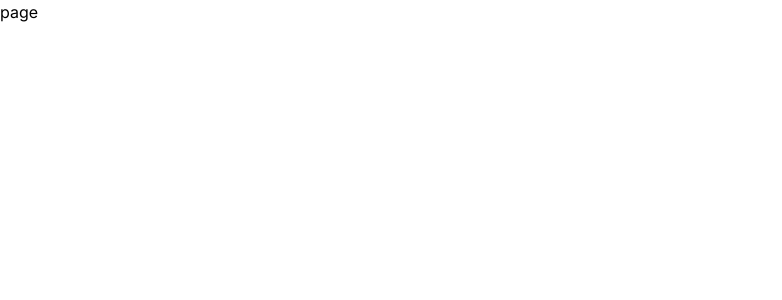
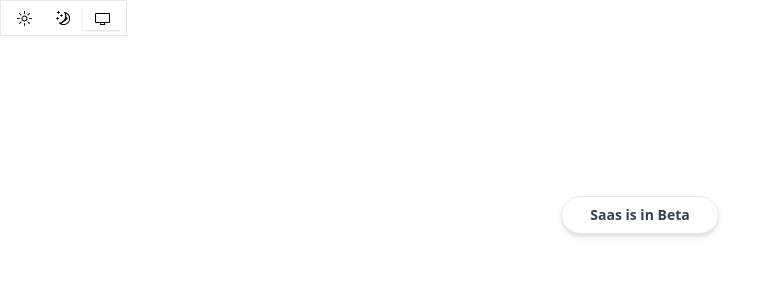
Before and after one commit to Jesse2098/form-builder, a Next.js app: page / in a window 1280 px wide. Shown: the top 300 px of the page, without its empty margins (0-782 px from the left). Built offline with nearby package versions, Linux system fonts and the light colour scheme.

Commit message:
Landing Page
Getting inspo. from "Josh tried coding" .Here i used the first 30 or so minutes of his video - "Build a Complete Saas Platform with Nextjs 13" - I really liked the way he did the landing page. So most of this is for the landing page.

```diff
--- a/package.json
+++ b/package.json
@@ -38,6 +38,7 @@
     "@radix-ui/react-toast": "^1.1.5",
     "@radix-ui/react-toggle": "^1.0.3",
     "@radix-ui/react-tooltip": "^1.0.7",
+    "@tailwindcss/typography": "^0.5.10",
     "class-variance-authority": "^0.7.0",
     "clsx": "^2.0.0",
     "cmdk": "^0.2.0",
--- a/src/app/page.tsx
+++ b/src/app/(home)/dashboard/page.tsx
@@ -1,6 +1,6 @@
 import React from 'react'
 
-function page() {
+const page = () => {
   return (
     <div>page</div>
   )
--- /dev/null
+++ b/src/app/(home)/layout.tsx
@@ -0,0 +1,20 @@
+import ThemeSwitcher from '@/components/ThemeSwitcher'
+import {UserButton} from '@clerk/nextjs'
+import { cn } from '@/lib/utils'
+import {Inter} from "next/font/google"
+
+const inter = Inter({subsets: ['latin']})
+
+export default function layout({children} : {children : React.ReactNode}) {
+  return (
+    <div className={cn("min-h-screen font-sans antialiased grainy", inter.className)}>
+        <nav>
+            <ThemeSwitcher/>
+            <UserButton afterSignOutUrl='/sign-in'/>
+        </nav>
+        <main>
+            {children}
+        </main>
+    </div>
+  )
+}
--- /dev/null
+++ b/src/app/(home)/page.tsx
@@ -0,0 +1,16 @@
+import MaxWidthWrapper from '@/components/MaxWidthWrapper'
+import React from 'react'
+
+const page = () => {
+  return (
+    <MaxWidthWrapper className='mb-12 mt-28 sm:mt-40 flex flex-col items-center justify-center text-center'>
+        <div className='mx-auto mb-4 flex max-w-fit items-center justify-center space-x-2 overflow-hidden rounded-full border border-gray-200 bg-white px-7 py-2 shadow-md backdrop-blur transition-all hover:border-gray-300 hover:bg-white/50'>
+            <p className='text-sm font-semibold text-gray-700'>
+                Saas is in Beta
+            </p>
+        </div>
+    </MaxWidthWrapper>
+  )
+}
+
+export default page
--- /dev/null
+++ b/src/components/MaxWidthWrapper.tsx
@@ -0,0 +1,20 @@
+import React from 'react'
+import { cn } from '@/lib/utils'
+
+interface MaxProps {
+    children: React.ReactNode,
+    className?: String,
+}
+
+const MaxWidthWrapper = ({
+    children,
+    className,
+} : MaxProps) => {
+  return (
+    <div className={cn('mx-auto w-full max-w-screen-xl px-2.5 md:px-20', className)}>
+        {children}
+    </div>
+  )
+}
+
+export default MaxWidthWrapper
--- /dev/null
+++ b/src/components/ThemeSwitcher.tsx
@@ -0,0 +1,43 @@
+'use client'
+
+import { useTheme } from 'next-themes'
+import React, { useEffect, useState } from 'react'
+import { Tabs, TabsList, TabsTrigger } from './ui/tabs';
+import {
+    DesktopIcon,
+    MoonIcon,
+    SunIcon
+} from '@radix-ui/react-icons'
+
+
+const ThemeSwitcher = () => {
+    const {theme, setTheme} = useTheme();
+    const [mounted, setMounted] = useState(false);
+
+    useEffect(() => {
+      setMounted(true)
+    }, [])
+
+
+    if(!mounted) {
+        return null;
+    }
+
+    return (
+        <Tabs defaultValue={theme}>
+            <TabsList className='border'>
+                <TabsTrigger value='light' onClick={() => setTheme('light')}>
+                    <SunIcon/>
+                </TabsTrigger>
+                <TabsTrigger value='dark' onClick={() => setTheme('dark')}>
+                    <MoonIcon/>
+                </TabsTrigger>
+                <TabsTrigger value='system' onClick={() => setTheme('system')}>
+                    <DesktopIcon/>
+                </TabsTrigger>
+            </TabsList>
+        </Tabs>
+    )
+}
+
+export default ThemeSwitcher
--- a/tailwind.config.js
+++ /dev/null
@@ -1,76 +0,0 @@
-/** @type {import('tailwindcss').Config} */
-module.exports = {
-  darkMode: ["class"],
-  content: [
-    './pages/**/*.{ts,tsx}',
-    './components/**/*.{ts,tsx}',
-    './app/**/*.{ts,tsx}',
-    './src/**/*.{ts,tsx}',
-	],
-  theme: {
-    container: {
-      center: true,
-      padding: "2rem",
-      screens: {
-        "2xl": "1400px",
-      },
-    },
-    extend: {
-      colors: {
-        border: "hsl(var(--border))",
-        input: "hsl(var(--input))",
-        ring: "hsl(var(--ring))",
-        background: "hsl(var(--background))",
-        foreground: "hsl(var(--foreground))",
-        primary: {
-          DEFAULT: "hsl(var(--primary))",
-          foreground: "hsl(var(--primary-foreground))",
-        },
-        secondary: {
-          DEFAULT: "hsl(var(--secondary))",
-          foreground: "hsl(var(--secondary-foreground))",
-        },
-        destructive: {
-          DEFAULT: "hsl(var(--destructive))",
-          foreground: "hsl(var(--destructive-foreground))",
-        },
-        muted: {
-          DEFAULT: "hsl(var(--muted))",
-          foreground: "hsl(var(--muted-foreground))",
-        },
-        accent: {
-          DEFAULT: "hsl(var(--accent))",
-          foreground: "hsl(var(--accent-foreground))",
-        },
-        popover: {
-          DEFAULT: "hsl(var(--popover))",
-          foreground: "hsl(var(--popover-foreground))",
-        },
-        card: {
-          DEFAULT: "hsl(var(--card))",
-          foreground: "hsl(var(--card-foreground))",
-        },
-      },
-      borderRadius: {
-        lg: "var(--radius)",
-        md: "calc(var(--radius) - 2px)",
-        sm: "calc(var(--radius) - 4px)",
-      },
-      keyframes: {
-        "accordion-down": {
-          from: { height: 0 },
-          to: { height: "var(--radix-accordion-content-height)" },
-        },
-        "accordion-up": {
-          from: { height: "var(--radix-accordion-content-height)" },
-          to: { height: 0 },
-        },
-      },
-      animation: {
-        "accordion-down": "accordion-down 0.2s ease-out",
-        "accordion-up": "accordion-up 0.2s ease-out",
-      },
-    },
-  },
-  plugins: [require("tailwindcss-animate")],
-}
--- a/tailwind.config.ts
+++ b/tailwind.config.ts
@@ -1,20 +1,78 @@
 import type { Config } from 'tailwindcss'
 
 const config: Config = {
+  darkMode: ["class"],
   content: [
-    './src/pages/**/*.{js,ts,jsx,tsx,mdx}',
-    './src/components/**/*.{js,ts,jsx,tsx,mdx}',
-    './src/app/**/*.{js,ts,jsx,tsx,mdx}',
-  ],
+    './pages/**/*.{ts,tsx}',
+    './components/**/*.{ts,tsx}',
+    './app/**/*.{ts,tsx}',
+    './src/**/*.{ts,tsx}',
+	],
   theme: {
+    container: {
+      center: true,
+      padding: "2rem",
+      screens: {
+        "2xl": "1400px",
+      },
+    },
     extend: {
-      backgroundImage: {
-        'gradient-radial': 'radial-gradient(var(--tw-gradient-stops))',
-        'gradient-conic':
-          'conic-gradient(from 180deg at 50% 50%, var(--tw-gradient-stops))',
+      colors: {
+        border: "hsl(var(--border))",
+        input: "hsl(var(--input))",
+        ring: "hsl(var(--ring))",
+        background: "hsl(var(--background))",
+        foreground: "hsl(var(--foreground))",
+        primary: {
+          DEFAULT: "hsl(var(--primary))",
+          foreground: "hsl(var(--primary-foreground))",
+        },
+        secondary: {
+          DEFAULT: "hsl(var(--secondary))",
+          foreground: "hsl(var(--secondary-foreground))",
+        },
+        destructive: {
+          DEFAULT: "hsl(var(--destructive))",
+          foreground: "hsl(var(--destructive-foreground))",
+        },
+        muted: {
+          DEFAULT: "hsl(var(--muted))",
+          foreground: "hsl(var(--muted-foreground))",
+        },
+        accent: {
+          DEFAULT: "hsl(var(--accent))",
+          foreground: "hsl(var(--accent-foreground))",
+        },
+        popover: {
+          DEFAULT: "hsl(var(--popover))",
+          foreground: "hsl(var(--popover-foreground))",
+        },
+        card: {
+          DEFAULT: "hsl(var(--card))",
+          foreground: "hsl(var(--card-foreground))",
+        },
+      },
+      borderRadius: {
+        lg: "var(--radius)",
+        md: "calc(var(--radius) - 2px)",
+        sm: "calc(var(--radius) - 4px)",
+      },
+      keyframes: {
+        "accordion-down": {
+          from: { height: "0" },
+          to: { height: "var(--radix-accordion-content-height)" },
+        },
+        "accordion-up": {
+          from: { height: "var(--radix-accordion-content-height)" },
+          to: { height: "0" },
+        },
+      },
+      animation: {
+        "accordion-down": "accordion-down 0.2s ease-out",
+        "accordion-up": "accordion-up 0.2s ease-out",
       },
     },
   },
-  plugins: [],
+  plugins: [require("tailwindcss-animate"), require("@tailwindcss/typography")],
 }
 export default config
```
Also changed, not shown: 1 other file (tests, documents, lock files or other folders).
